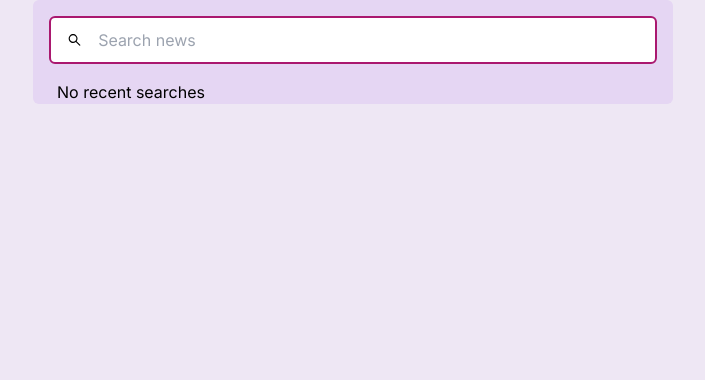
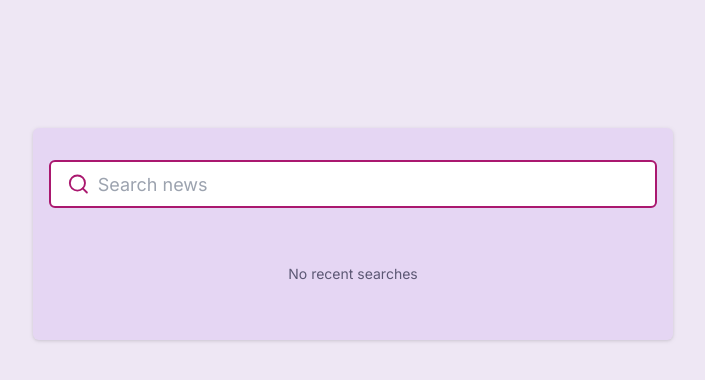
Before and after one commit to BaBa0525/search-hacker-news, a Next.js app: page / in a window 1280 px wide. Shown: the top 380 px of the page, without its empty margins (287-992 px from the left). Built offline with nearby package versions, Linux system fonts and the light colour scheme.

Commit message:
ui: modify search bar icon and text color

```diff
--- a/src/components/SearchTable.tsx
+++ b/src/components/SearchTable.tsx
@@ -1,20 +1,20 @@
 import { getSearchResult } from "@/services";
 import { useInfiniteQuery } from "@tanstack/react-query";
 import { useState } from "react";
-import { AiOutlineSearch } from "react-icons/ai";
+import { FiSearch } from "react-icons/fi";
 import { ResultCard } from "./ResultCard";
 
 export const SearchTable: React.FC = () => {
   const [query, setQuery] = useState<string>("");
 
   return (
-    <div className="flex flex-col w-1/2 max-h-full rounded-md bg-search-bg">
-      <div className="flex items-center flex-shrink-0 h-12 gap-4 px-4 m-4 bg-white border-2 rounded-md border-search-line">
-        <AiOutlineSearch className="h-full" />
+    <div className="flex flex-col max-w-full max-h-full py-4 rounded-md drop-shadow bg-search-bg">
+      <div className="flex items-center flex-shrink-0 h-12 gap-2 px-4 m-4 bg-white border-2 rounded-md border-search-line">
+        <FiSearch className="w-6 h-6 text-search-line" />
         <input
           value={query}
           onChange={(e) => setQuery(e.target.value)}
-          className="w-full h-full outline-none"
+          className="w-full h-full text-lg outline-none"
           placeholder="Search news"
         />
       </div>
@@ -39,8 +39,10 @@ const SearchResults: React.FC<SearchResultsProps> = ({ query }) => {
 
   if (query === "") {
     return (
-      <section className="flex flex-col mx-6 overflow-auto">
-        <h3>No recent searches</h3>
+      <section className="flex flex-col items-center py-10 mx-6 overflow-auto">
+        <h3 className="text-sm select-none text-search-help">
+          No recent searches
+        </h3>
       </section>
     );
   }
--- a/src/layouts/Layout.tsx
+++ b/src/layouts/Layout.tsx
@@ -9,9 +9,7 @@ export const Layout: React.FC<PropsWithChildren> = ({ children }) => {
         <meta name="description" content="Cooby Search" />
         <link rel="icon" href="/favicon.ico" />
       </Head>
-      <main className="flex flex-col items-center justify-center h-screen">
-        {children}
-      </main>
+      <main className="h-screen">{children}</main>
     </>
   );
 };
--- a/src/pages/index.tsx
+++ b/src/pages/index.tsx
@@ -5,10 +5,11 @@ import type { NextPage } from "next";
 const Home: NextPage = () => {
   return (
     <Layout>
-      <div className="flex flex-col items-center justify-center w-full h-3/4">
-        <SearchTable />
+      <div className="w-full">
+        <div className="fixed w-1/2 -translate-x-1/2 top-32 left-1/2 h-3/4">
+          <SearchTable />
+        </div>
       </div>
-      {/* <div className="fixed bottom-0 w-full h-10 bg-white/80">Footer</div> */}
     </Layout>
   );
 };
--- a/tailwind.config.js
+++ b/tailwind.config.js
@@ -14,6 +14,7 @@ module.exports = {
         search: {
           bg: "#e5d6f3",
           line: "#aa186f",
+          help: "#5c5874",
         },
       },
     },
```
